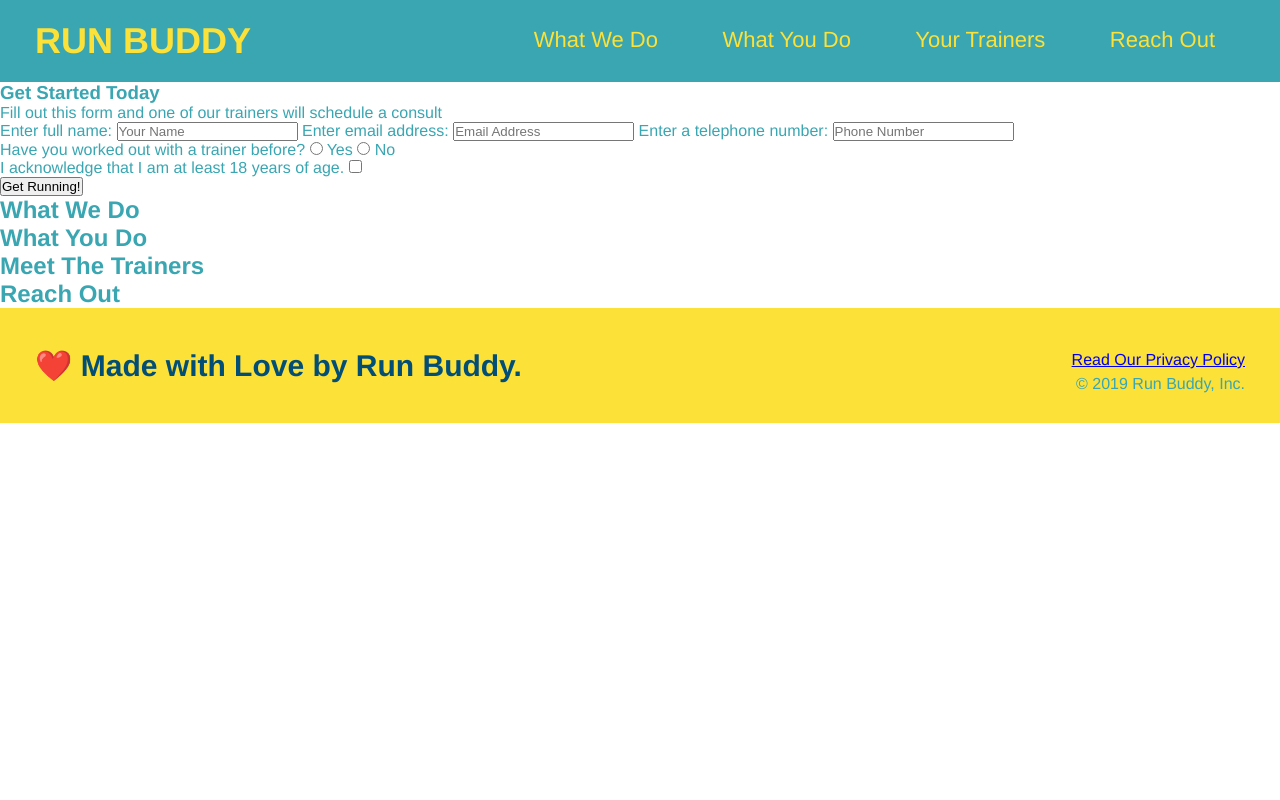
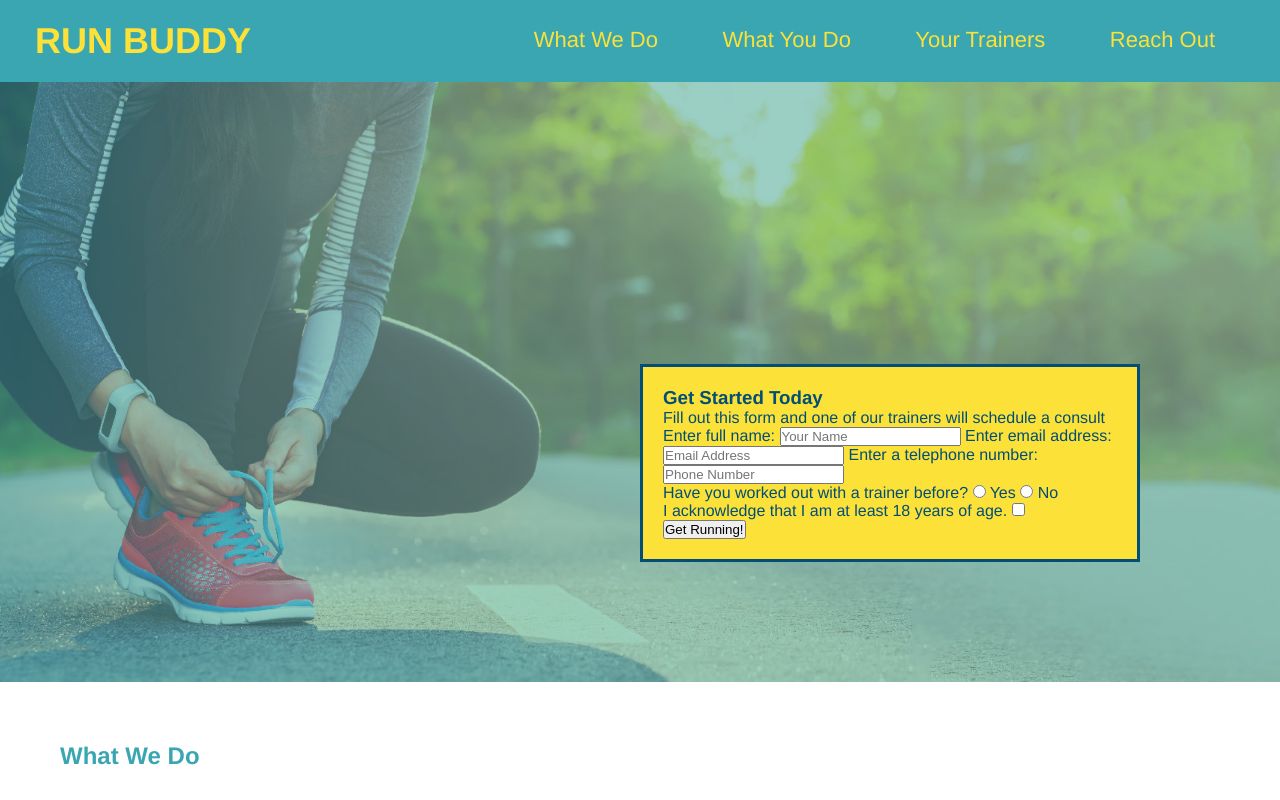
Before and after one commit to MiaLaFleur/run-buddy, a plain HTML site: page index.html in a window 1280 px wide. Shown: the top 800 px of the page. Drawn offline with Linux system fonts and the light colour scheme.

Commit message:
positioning

```diff
--- a/assets/css/style.css
+++ b/assets/css/style.css
@@ -60,3 +60,30 @@ footer div {
     line-height: 1.5;
     text-align: right;
 }
+
+section {
+    padding: 60px;
+}
+
+/* Hero Style Start */
+.hero {
+    background-image: url("../images/hero-bg.jpeg");
+    height: 600px;
+    background-size: cover;
+    background-position: center;
+    position: relative;
+}
+/* Hero Style End */
+
+.hero-form {
+    color: #024e76;
+    background-color: #fce138;
+    padding: 20px;
+    width: 500px;
+    border-style: solid;
+    border-color: #024e76;
+    border-width: 3px;
+    position: absolute;
+    bottom: 120px;
+    right: 140px;
+}
--- a/index.html
+++ b/index.html
@@ -33,8 +33,8 @@
         </header>
 
         <!-- hero/jumbotron -->
-        <section>
-            <div>
+        <section class="hero">
+            <div class="hero-form">
                 <h3>Get Started Today</h3>
                 <p>Fill out this form and one of our trainers will schedule a consult</p>
             <!-- Add form element -->
```
Also changed, not shown: assets/images/hero-bg.jpeg (added).
